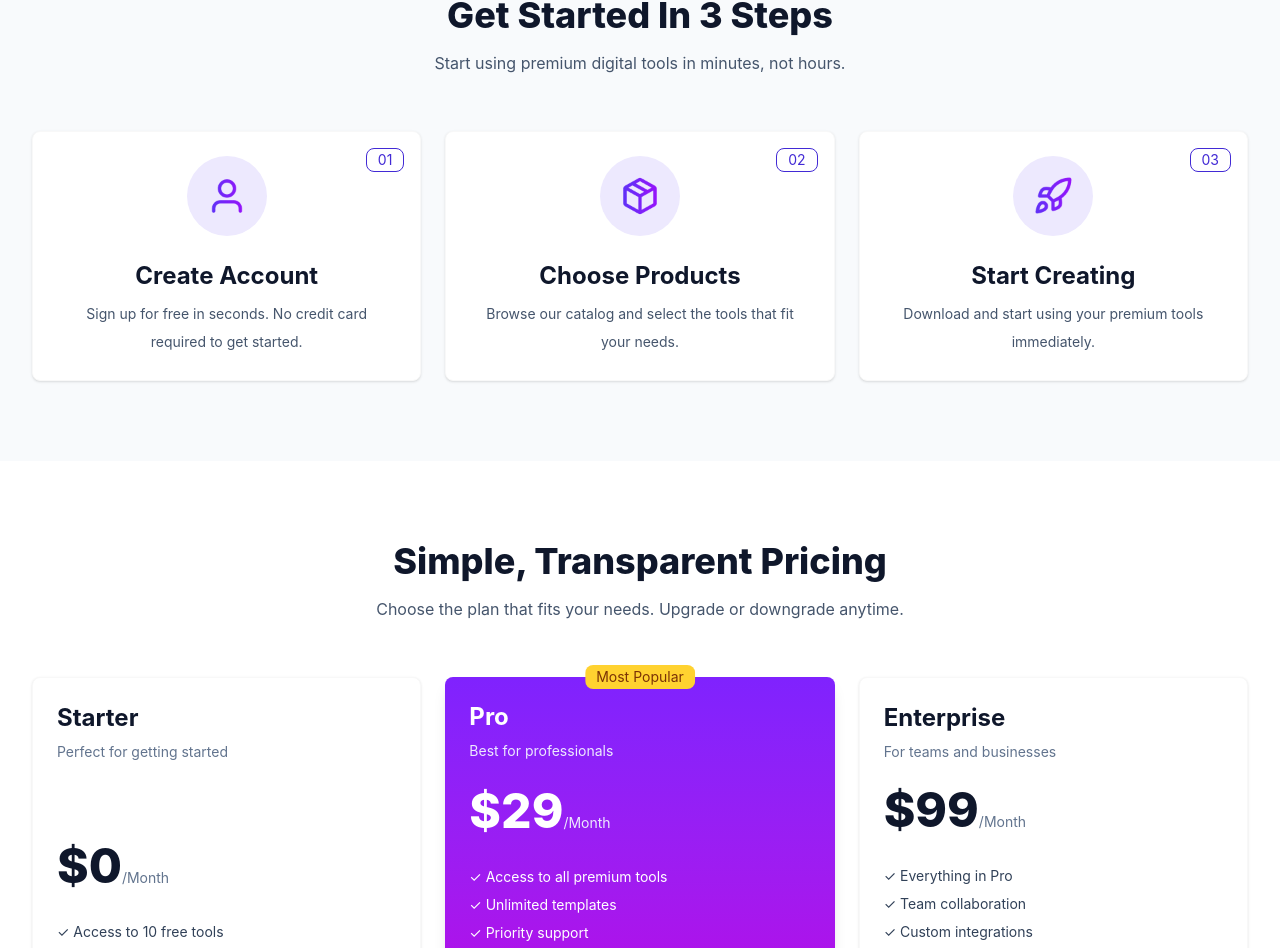
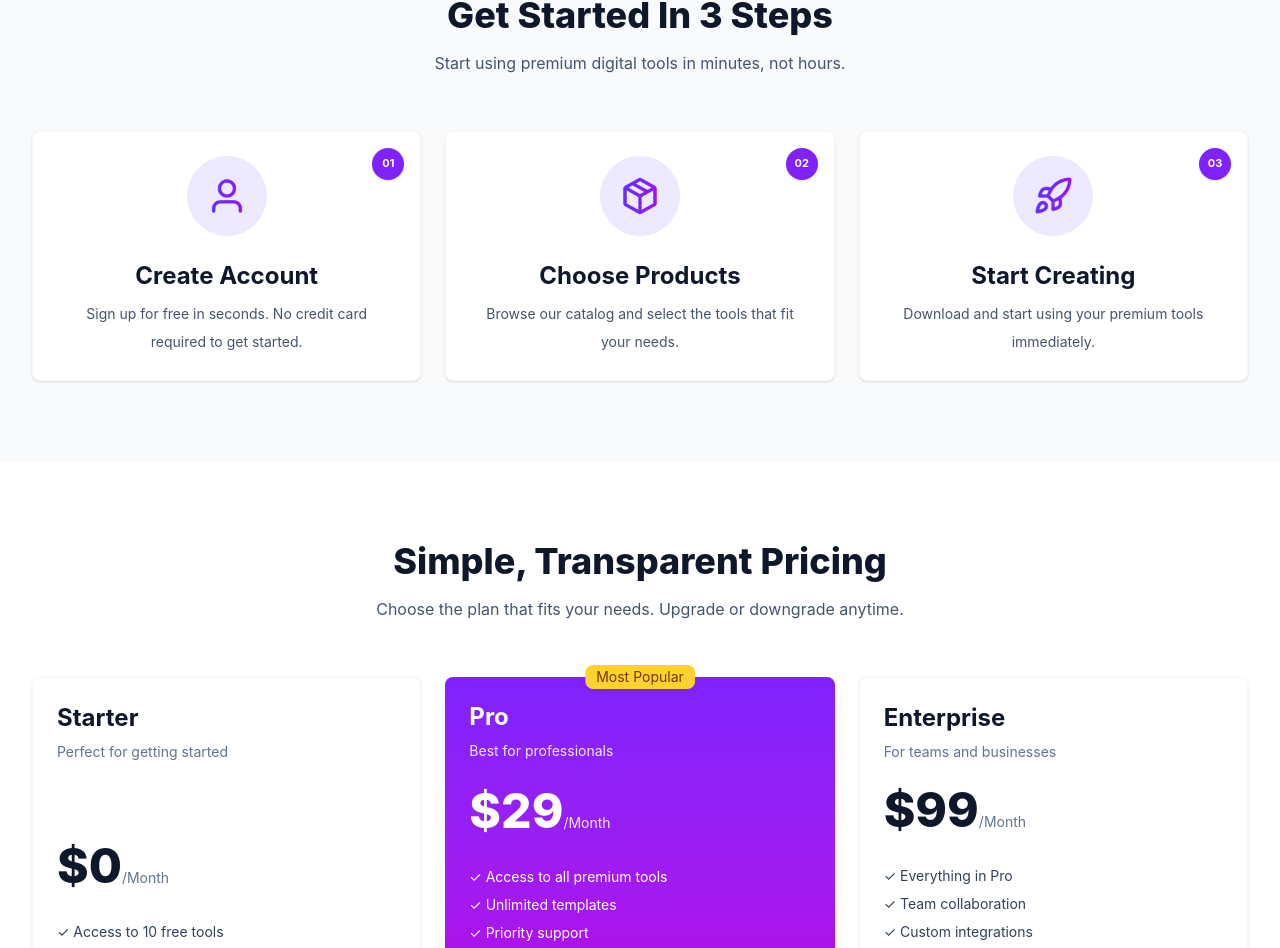
Before and after one commit to t0wk1r/digital-tools-buying-website, a React (Vite) app: page / in a window 1280 px wide. Shown: the part 2344-3292 px from the top of the page. Built offline with nearby package versions, Linux system fonts and the light colour scheme.

Commit message:
steps section modify

```diff
--- a/src/components/Steps.jsx
+++ b/src/components/Steps.jsx
@@ -16,7 +16,9 @@ function Steps() {
         <div className="mt-14 grid grid-cols-1 gap-6 md:grid-cols-3">
           <div className="card border border-base-200 bg-white shadow-sm">
             <div className="card-body relative items-center text-center">
-              <div className="absolute right-4 top-4 badge badge-primary badge-outline">01</div>
+              <div className="absolute right-4 top-4 flex h-8 w-8 items-center justify-center rounded-full bg-violet-600 text-[11px] font-bold text-white shadow-sm">
+                01
+              </div>
               <div className="flex h-20 w-20 items-center justify-center rounded-full bg-violet-100 text-4xl text-violet-600">
                 <img src={userImg} alt="Create Account" className="h-10 w-10 object-contain" />
               </div>
@@ -29,7 +31,9 @@ function Steps() {
 
           <div className="card border border-base-200 bg-white shadow-sm">
             <div className="card-body relative items-center text-center">
-              <div className="absolute right-4 top-4 badge badge-primary badge-outline">02</div>
+              <div className="absolute right-4 top-4 flex h-8 w-8 items-center justify-center rounded-full bg-violet-600 text-[11px] font-bold text-white shadow-sm">
+                02
+              </div>
               <div className="flex h-20 w-20 items-center justify-center rounded-full bg-violet-100 text-4xl text-violet-600">
                 <img src={packageImg} alt="Choose Products" className="h-10 w-10 object-contain" />
               </div>
@@ -42,7 +46,9 @@ function Steps() {
 
           <div className="card border border-base-200 bg-white shadow-sm">
             <div className="card-body relative items-center text-center">
-              <div className="absolute right-4 top-4 badge badge-primary badge-outline">03</div>
+              <div className="absolute right-4 top-4 flex h-8 w-8 items-center justify-center rounded-full bg-violet-600 text-[11px] font-bold text-white shadow-sm">
+                03
+              </div>
               <div className="flex h-20 w-20 items-center justify-center rounded-full bg-violet-100 text-4xl text-violet-600">
                 <img src={rocketImg} alt="Start Creating" className="h-10 w-10 object-contain" />
               </div>
```
